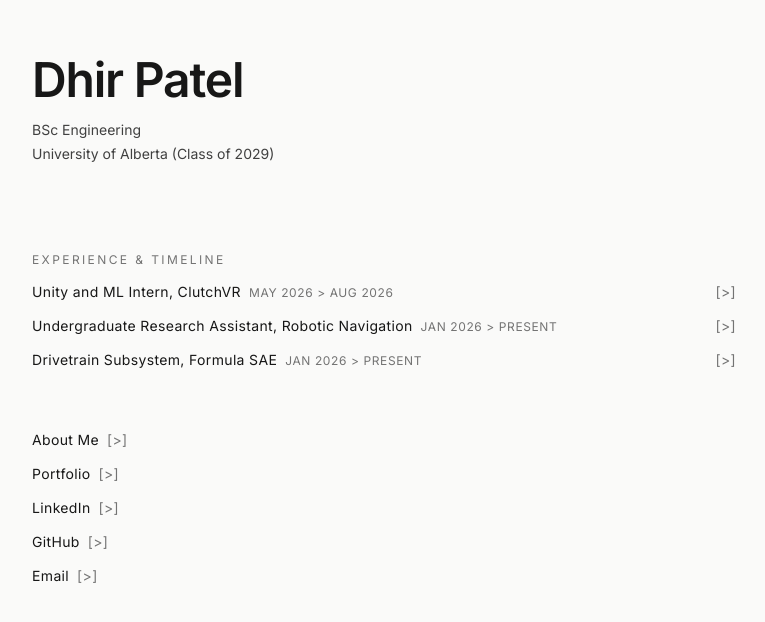
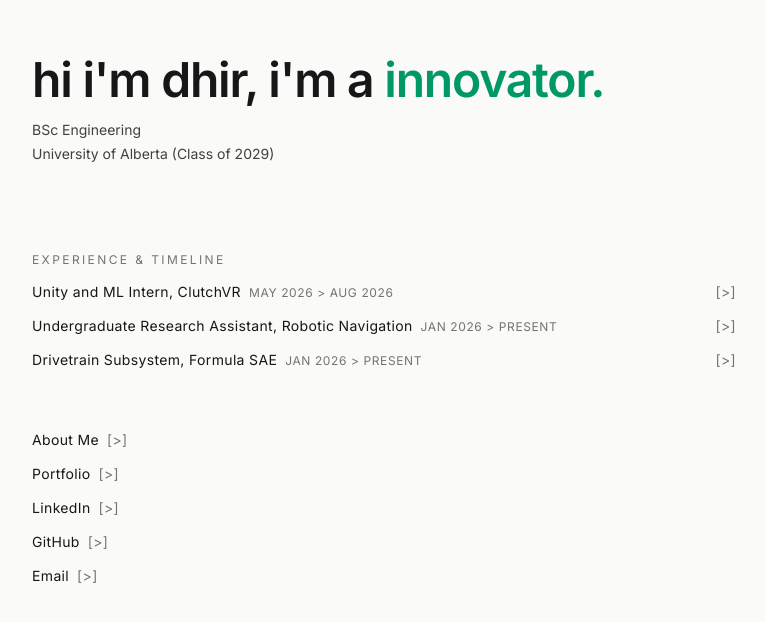
Before and after one commit to dhirptl/dp-personal-website, a Next.js app: page / in a window 1280 px wide. Shown: the top 622 px of the page, without its empty margins (256-1021 px from the left). Built offline with nearby package versions, Linux system fonts and the light colour scheme.

Commit message:
Update HeaderSection.tsx

```diff
--- a/components/HeaderSection.tsx
+++ b/components/HeaderSection.tsx
@@ -1,7 +1,59 @@
+"use client";
+
+import { useEffect, useState } from "react";
+
+const roles = ["student.", "innovator.", "programmer."] as const;
+const typingDelayMs = 90;
+const deletingDelayMs = 60;
+const pauseDelayMs = 3000;
+
+type Phase = "typing" | "pausing" | "deleting";
+
 export function HeaderSection() {
+  const [roleIndex, setRoleIndex] = useState(0);
+  const [visibleText, setVisibleText] = useState("");
+  const [phase, setPhase] = useState<Phase>("typing");
+
+  useEffect(() => {
+    const currentRole = roles[roleIndex];
+    let timeoutId: ReturnType<typeof setTimeout>;
+
+    if (phase === "typing") {
+      if (visibleText.length < currentRole.length) {
+        timeoutId = setTimeout(() => {
+          setVisibleText(currentRole.slice(0, visibleText.length + 1));
+        }, typingDelayMs);
+      } else {
+        timeoutId = setTimeout(() => {
+          setPhase("pausing");
+        }, pauseDelayMs);
+      }
+    } else if (phase === "pausing") {
+      timeoutId = setTimeout(() => {
+        setPhase("deleting");
+      }, deletingDelayMs);
+    } else if (visibleText.length > 0) {
+      timeoutId = setTimeout(() => {
+        setVisibleText(currentRole.slice(0, visibleText.length - 1));
+      }, deletingDelayMs);
+    } else {
+      timeoutId = setTimeout(() => {
+        setRoleIndex((prevIndex) => (prevIndex + 1) % roles.length);
+        setPhase("typing");
+      }, deletingDelayMs);
+    }
+
+    return () => {
+      clearTimeout(timeoutId);
+    };
+  }, [phase, roleIndex, visibleText]);
+
   return (
     <header className="space-y-4 pb-8">
-      <h1 className="text-4xl font-semibold tracking-tight sm:text-5xl">Dhir Patel</h1>
+      <h1 className="text-4xl font-semibold tracking-tight sm:text-5xl">
+        hi i&apos;m dhir, i&apos;m a{" "}
+        <span className="text-emerald-600 dark:text-emerald-400">{visibleText}</span>
+      </h1>
       <div className="space-y-1 text-sm text-neutral-700 dark:text-neutral-300">
         <p>BSc Engineering</p>
         <p>University of Alberta (Class of 2029)</p>
```
